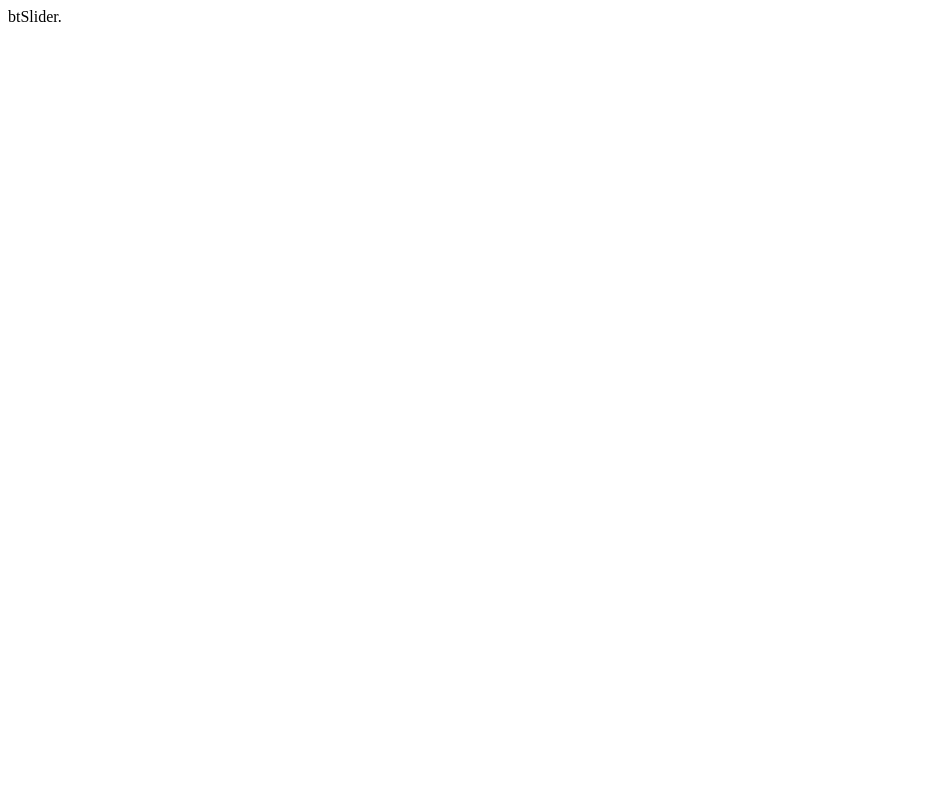
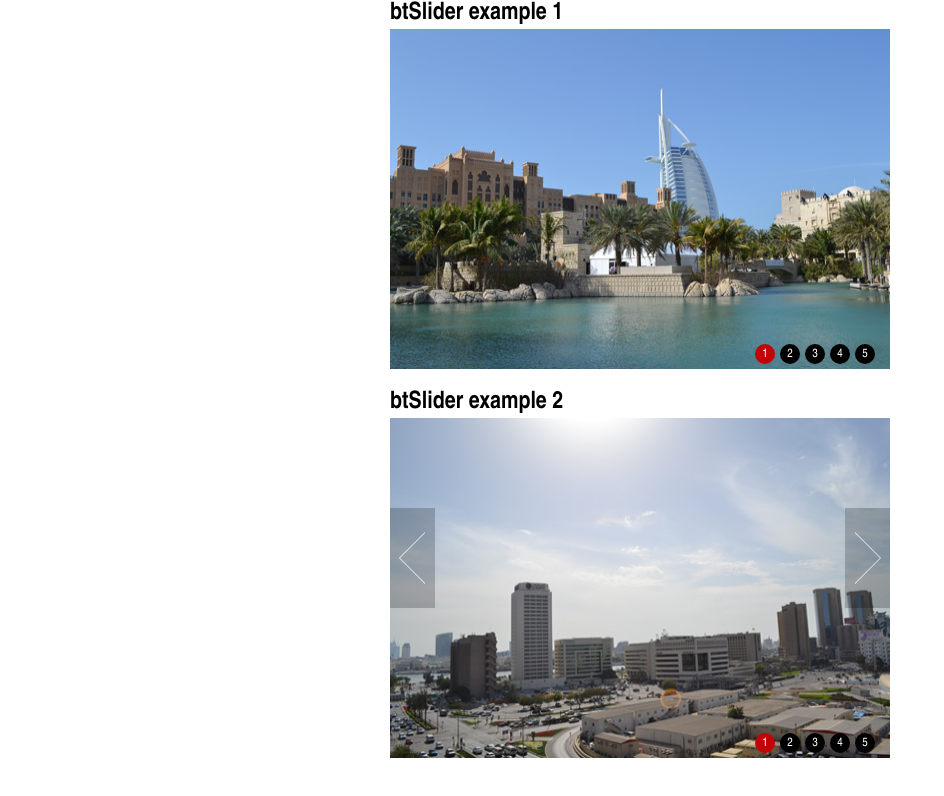
Before and after one commit to Hiufan/btSlider, a plain HTML site: page index.html in a window 1280 px wide. Shown: the whole page, without its empty margins (0-944 px from the left). Drawn offline with nearby package versions, Linux system fonts and the light colour scheme.

Commit message:
Update index.html

```diff
--- a/index.html
+++ b/index.html
@@ -1 +1,64 @@
-btSlider.
+<!doctype html>
+<html lang="en">
+<head>
+	<meta charset="UTF-8">
+	<title>biketo slideshow</title>
+	<script src="http://code.jquery.com/jquery-1.7.2.min.js"></script>
+	<script>
+	if (!window.jQuery) {
+		var script = document.createElement('script');
+		script.src = "js/jquery.min.js";
+		document.body.appendChild(script);
+	}
+	</script>
+	<script src="js/jQuery.btSlider.js"></script>
+	<link rel="stylesheet" type="text/css" href="css/style.css">
+<body>
+	<div class="layout">
+		<h1>btSlider example 1</h1>
+		<div id="gallery1" class="slideShow">
+	        <ul class="items">
+	            <li><img src="img/pic5.jpg"></li>
+	            <li><img src="img/pic4.jpg"></li>
+	            <li><img src="img/pic3.jpg"></li>
+	            <li><img src="img/pic2.jpg"></li>
+	            <li><img src="img/pic1.jpg"></li>
+	        </ul>
+	        <ul class="pagination">
+	            <li class="active">1</li>
+	            <li>2</li>
+	            <li>3</li>
+	            <li>4</li>
+	            <li>5</li>
+	        </ul>
+	        <div class="preNext pre"></div>
+	        <div class="preNext next"></div>
+	    </div>
+	    <h1>btSlider example 2</h1>
+		<div id="gallery2" class="slideShow">
+	        <ul class="items">
+	            <li><img src="img/pic1.jpg"></li>
+	            <li><img src="img/pic2.jpg"></li>
+	            <li><img src="img/pic3.jpg"></li>
+	            <li><img src="img/pic4.jpg"></li>
+	            <li><img src="img/pic5.jpg"></li>
+	        </ul>
+	        <ul class="pagination">
+	            <li class="active">1</li>
+	            <li>2</li>
+	            <li>3</li>
+	            <li>4</li>
+	            <li>5</li>
+	        </ul>
+	        <div class="preNext pre"></div>
+	        <div class="preNext next"></div>
+	    </div>
+	</div>
+	<script type="text/javascript">
+	$(function(){
+		$('#gallery1').btSlider({'interval':3000,'controls':false});
+		$('#gallery2').btSlider({'interval':4000});
+	});
+	</script>
+</body>
+</html>
```
